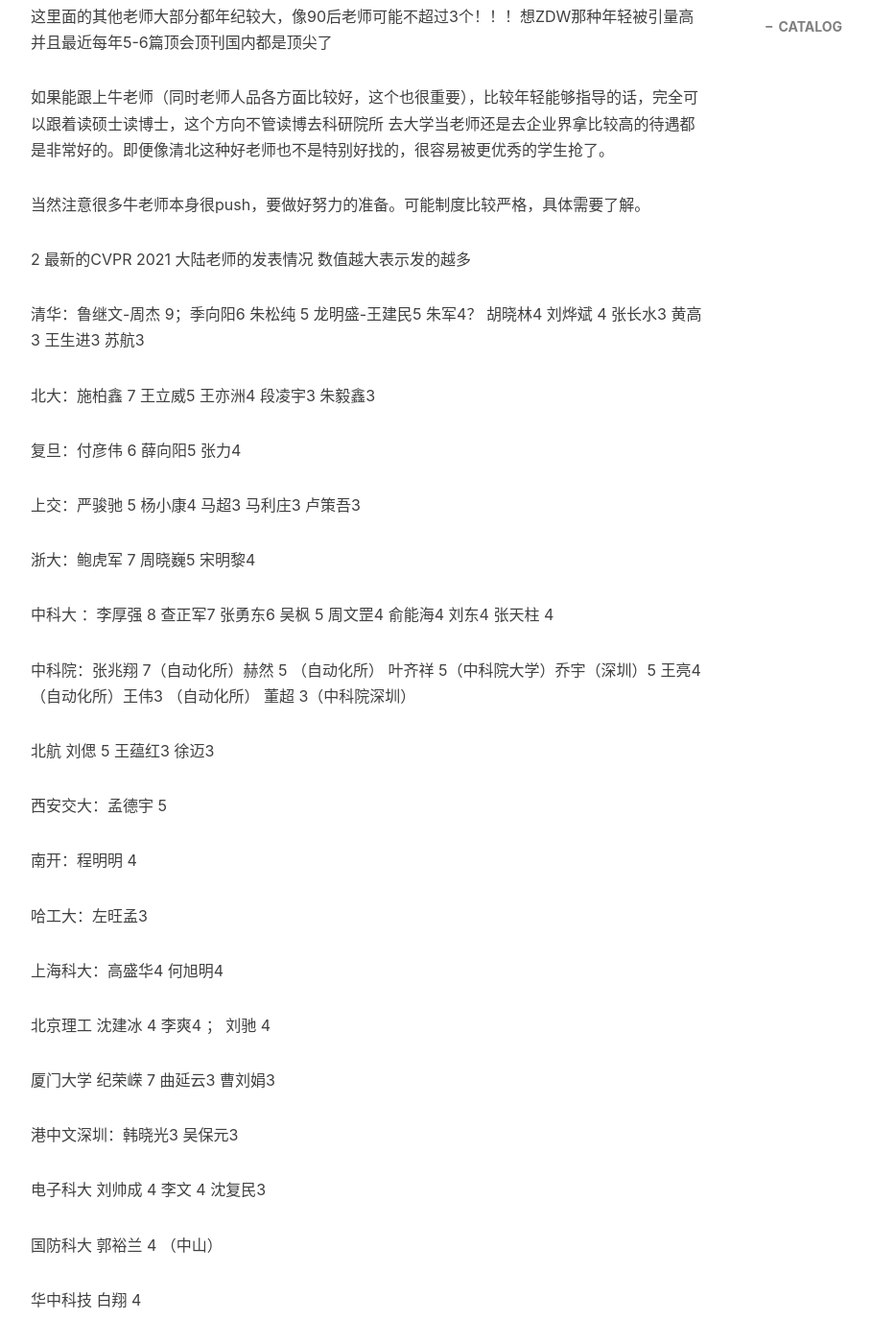
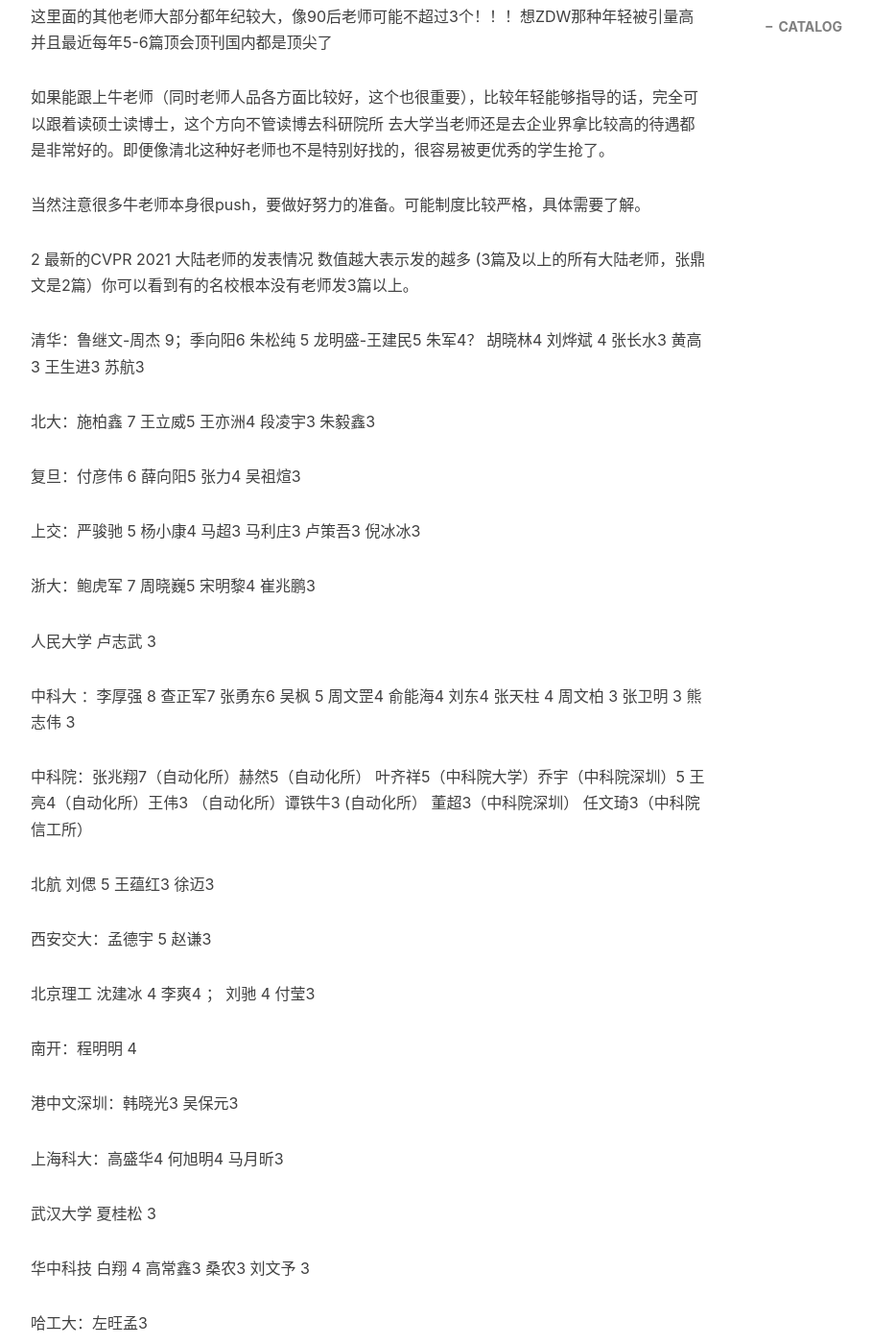
Before and after one commit to pengjiao123/pengjiao123.github.io, a Jekyll site: the page built from _posts/2021-07-07-大陆地区非计算机软件学院老师招生.md, in a window 1280 px wide and 1400 px high, scrolled down 2138 px. Shown: the whole window at 96% size, without its empty margins (233-1142 px from the left). Built offline with Jekyll 4.4.1, drawn with Linux system fonts in a browser that asks for light colours; nearby versions of some CDN libraries; comment, search, counter and statistics services are not loaded; some of the changed text lies outside the part shown.

Commit message:
Update 2021-07-07-大陆地区非计算机软件学院老师招生.md

```diff
--- a/_posts/2021-07-07-大陆地区非计算机软件学院老师招生.md
+++ b/_posts/2021-07-07-大陆地区非计算机软件学院老师招生.md
@@ -61,56 +61,66 @@
 当然注意很多牛老师本身很push，要做好努力的准备。可能制度比较严格，具体需要了解。
 
 
-2 最新的CVPR 2021 大陆老师的发表情况 数值越大表示发的越多
+2 最新的CVPR 2021 大陆老师的发表情况 数值越大表示发的越多 (3篇及以上的所有大陆老师，张鼎文是2篇）你可以看到有的名校根本没有老师发3篇以上。
 
 清华：鲁继文-周杰 9；季向阳6 朱松纯 5 龙明盛-王建民5 朱军4？ 胡晓林4  刘烨斌 4 张长水3 黄高3 王生进3 苏航3
 
 北大：施柏鑫 7 王立威5 王亦洲4 段凌宇3 朱毅鑫3
 
-复旦：付彦伟 6 薛向阳5 张力4
+复旦：付彦伟 6 薛向阳5 张力4  吴祖煊3
 
-上交：严骏驰 5 杨小康4 马超3 马利庄3 卢策吾3
+上交：严骏驰 5 杨小康4 马超3 马利庄3 卢策吾3 倪冰冰3
 
-浙大：鲍虎军 7 周晓巍5 宋明黎4
+浙大：鲍虎军 7 周晓巍5 宋明黎4 崔兆鹏3
 
-中科大 ：李厚强 8 查正军7 张勇东6 吴枫 5 周文罡4 俞能海4 刘东4 张天柱 4
+人民大学 卢志武 3
 
-中科院：张兆翔 7（自动化所）赫然 5 （自动化所） 叶齐祥 5（中科院大学）乔宇（深圳）5   王亮4 （自动化所）王伟3 （自动化所） 董超 3（中科院深圳）
+中科大 ：李厚强 8 查正军7 张勇东6 吴枫 5 周文罡4 俞能海4 刘东4 张天柱 4 周文柏 3 张卫明 3  熊志伟 3
+
+中科院：张兆翔7（自动化所）赫然5（自动化所） 叶齐祥5（中科院大学）乔宇（中科院深圳）5  王亮4（自动化所）王伟3 （自动化所）谭铁牛3 (自动化所） 董超3（中科院深圳） 任文琦3（中科院信工所）
 
 北航 刘偲 5 王蕴红3 徐迈3
 
-西安交大：孟德宇 5
+西安交大：孟德宇 5 赵谦3
+
+北京理工 沈建冰 4 李爽4 ； 刘驰 4 付莹3
 
 南开：程明明 4
 
+港中文深圳：韩晓光3 吴保元3
+
+上海科大：高盛华4 何旭明4 马月昕3
+
+武汉大学  夏桂松 3
+
+华中科技 白翔 4 高常鑫3  桑农3  刘文予 3
+
 哈工大：左旺孟3
 
-上海科大：高盛华4 何旭明4
+电子科大 刘帅成 4  李文 4 沈复民3 曾兵3
 
-北京理工 沈建冰 4 李爽4 ； 刘驰 4
-
-厦门大学 纪荣嵘 7 曲延云3 曹刘娟3
-
-港中文深圳：韩晓光3 吴保元3
-
-电子科大 刘帅成 4  李文 4 沈复民3
-
-国防科大 郭裕兰 4 （中山）
-
-华中科技 白翔 4
+华东师范 谢源 4 林绍辉3
 
 中山大学 李冠彬 5 郑伟诗 5  梁小丹3
 
+厦门大学 纪荣嵘7 曲延云3 曹刘娟3 李绍滋3
+
+国防科大 郭裕兰 4 （中山大学也挂名）
+
 华南理工 何盛烽 6 贾奎 4 韩国强3 谭明奎3
 
-华东师范 谢源 4 林绍辉3
+西北工大 戴玉超 4
 
-西北工大 戴玉超 4
+四川大学 彭玺 3 胡鹏3
 
 西电 高新波4 李洁3 邓成3
 
 大连理工：卢湖川 9 贾旭4 王栋3
 
-南京理工 杨健 5 李勇3
+北京交通 赵耀 3
 
-四川大学 彭玺 3
+南京理工 杨健 5 李勇3 潘金山 3
+
+福州大学 刘文犀3
+
+广西师范大学 钟必能3
```
